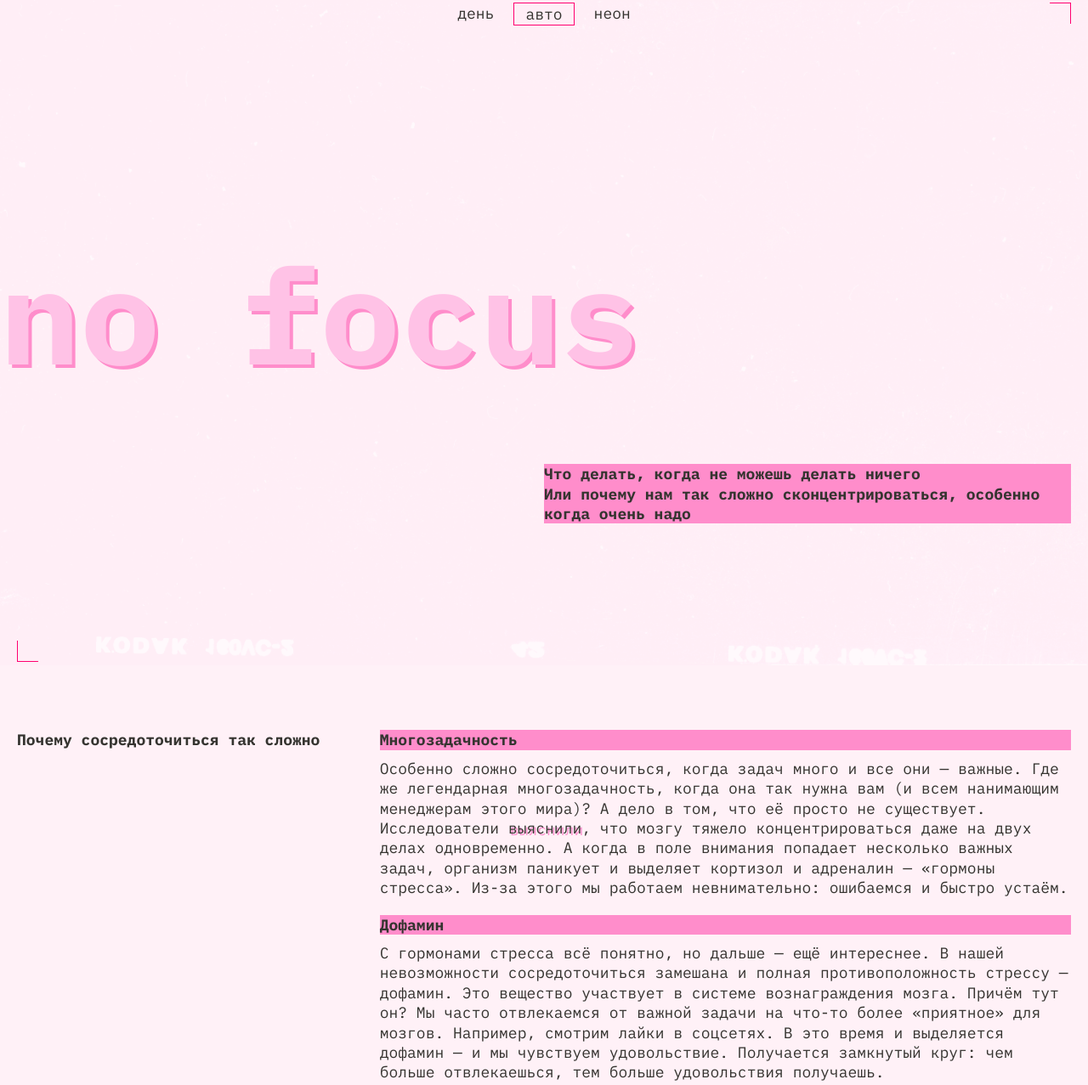
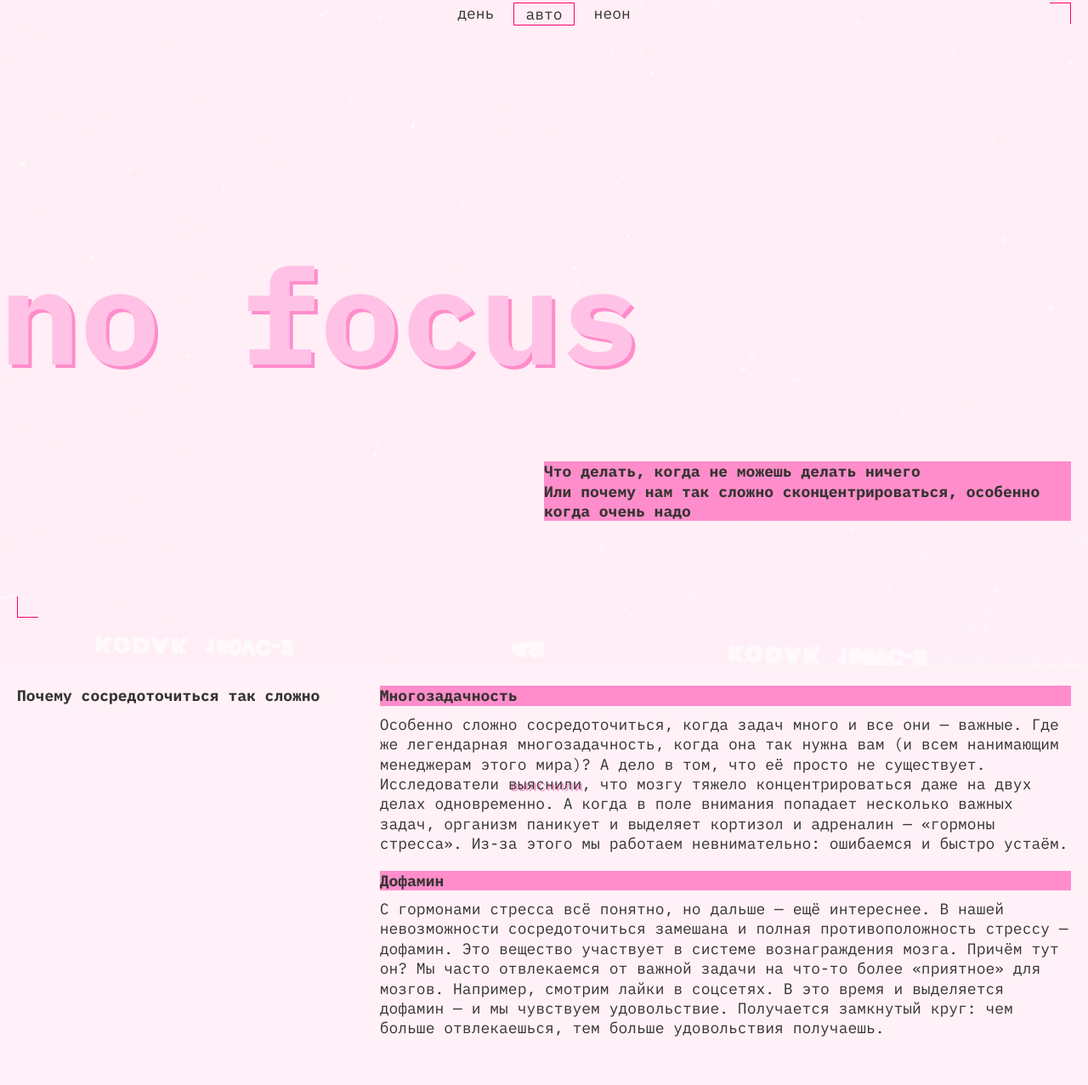
Before and after one commit to vitek-5/slozhno-sosredotochitsya, a plain HTML site: page index.html in a window 1280 px wide. Shown: the part 17-1294 px from the top of the page at 85% size. Drawn offline with Linux system fonts and the light colour scheme.

Commit message:
Проверка автотестов

```diff
--- a/index.html
+++ b/index.html
@@ -6,8 +6,8 @@
     <meta name="viewport" content="width=device-width, initial-scale=1.0" />
     <link rel="icon" href="./images/favicon.ico">
     <link rel="icon" href="images/favicons/icon.svg" type="image/svg+xml">
+    <link rel="stylesheet" href="./fonts/fonts.css">
     <link rel="stylesheet" href="./styles/globals.css">
-    <link rel="stylesheet" href="./fonts/fonts.css">
     <link rel="stylesheet" href="./styles/variables.css">
     <link rel="stylesheet" href="./styles/style.css">
     <link rel="stylesheet" href="./styles/dark.css">
@@ -147,13 +147,12 @@
             <img class="image img_2" src="./images/ice-cream.png" alt="Мороженое" loading="lazy">
             <img class="image img_3" src="./images/tape.png" alt="Касета" loading="lazy">
             <img class="image img_4" src="./images/books.png" alt="Книги" loading="lazy">
-            <img class="image img_5" src="./images/street.png" alt="Улица" loading="lazy"loading="lazy">
+            <img class="image img_5" src="./images/street.png" alt="Улица" loading="lazy">
       </section>
     </main>
 
     <footer class="footer decorated-zone">
         <h2 class="footer__title">focus</h2>
-      </div>
     </footer>
     <script src="./scripts/script.js"></script>
   </body>
--- a/styles/header/header.css
+++ b/styles/header/header.css
@@ -1,6 +1,5 @@
 .header {
     position: relative;
-    min-block-size: var(--block-size, 668px);
     padding-inline:  var(--layout-padding, 10px);
     padding-block-start: var(--layout-padding, 10px);
     margin-block-end: var(--header-margin-block-end, 40px);
--- a/styles/main/main.css
+++ b/styles/main/main.css
@@ -1,5 +1,9 @@
 .content {
     padding-inline: var(--layout-padding, 10px);
+}
+
+.case:not(:last-child) {
+    margin-block-end: var(--case-margin-block-end, 50px);
 }
 
 .case__title {
@@ -42,9 +46,18 @@
     font-weight: var(--font-light, 400);
 }
 
+.case-4 {
+    display: grid;
+    grid-template-columns: 1fr;
+    gap: 10px;
+}
+
+.img_title {
+    margin-block-end: 0;
+  }
+
 .image {
     width: 100%;
     height: 100%;
     object-fit: cover;
-
 }
--- a/styles/style.css
+++ b/styles/style.css
@@ -4,14 +4,14 @@
 
 .page {
     background-color: var(--page-bg-cl, #000028);
-    position:sticky;
+    background-attachment: fixed;
+    position: sticky;
     /* сохраните в разметке и стилях класс page. На его основе работает скрипт. */
   }
 
   @media (width >= 768px) {
     .header {
       display: grid;
-      min-block-size: var(--block-size, 1024px);
       grid-template-columns: 1fr 1fr 1fr 1fr;
     }
 
@@ -24,16 +24,12 @@
     .header__title {
       grid-column: 1/ -1;
       margin: 0 -20px;
-      padding-block-end: 162px;
+      padding-block-end: 16px;
     }
 
     .header__text {
       grid-column: 3 / -1;
       margin-block-end: 183px;
-    }
-
-    .case {
-      padding-block-end: var(--case-margin-block-end, 80px);
     }
 
     .case-1 {
@@ -90,14 +86,6 @@
   }
 
   @media (width >= 1024px) {
-    .header {
-      min-block-size: var(--block-size, 768px);
-    }
-
-    .header__title {
-      padding-block-end: 127px;
-    }
-
     .header__theme-menu {
       justify-content: center;
       grid-column: 2 / 4;
@@ -109,6 +97,14 @@
       flex-direction: row;
   }
 
+    .header__title {
+      padding-block-end: 124px;
+    }
+
+    .header__text {
+      margin-block-end: 134px;
+    }
+
     .case-2 div {
       gap: var(--grid-gap, 20px);
       grid-row: 2;
--- a/styles/variables.css
+++ b/styles/variables.css
@@ -12,27 +12,18 @@
   --card-title-color: #FF0070;
   --title-color: #000028;
   --text-color: #F1B2CE;
-}
 
-:root {
   --layout-padding: 10px;
   --header-margin-block-end: 40px;
   --case-margin-block-end: 50px;
   --card-margin-block-end: 20px;
   --grid-gap: 20px;
-  --block-size: 668px;
-}
 
-:root {
   --header-font-size: clamp(7.25rem, 7.0115rem + 1.0178vw, 7.5rem);
   --footer-font-size: clamp(7.25rem, 7.0115rem + 1.0178vw, 7.5rem);
-}
 
-:root {
   --bg-image: url('/images/cover-image-dark.png');
-}
 
-:root {
   --font-bold: 700;
   --font-light: 400;
 }
@@ -42,18 +33,9 @@
     --layout-padding: 20px;
     --header-margin-block-end: 60px;
     --case-margin-block-end: 80px;
-    --block-size: 1024px;
-  }
 
-  :root {
     --header-font-size: clamp(7.5rem, 0.5625rem + 14.4531vw, 9.8125rem);
     --footer-font-size: clamp(7.5rem, 0.5625rem + 14.4531vw, 9.8125rem);
-  }
-}
-
-@media (width >= 1024px) {
-  :root {
-    --block-size: 768px;
   }
 }
 
```
